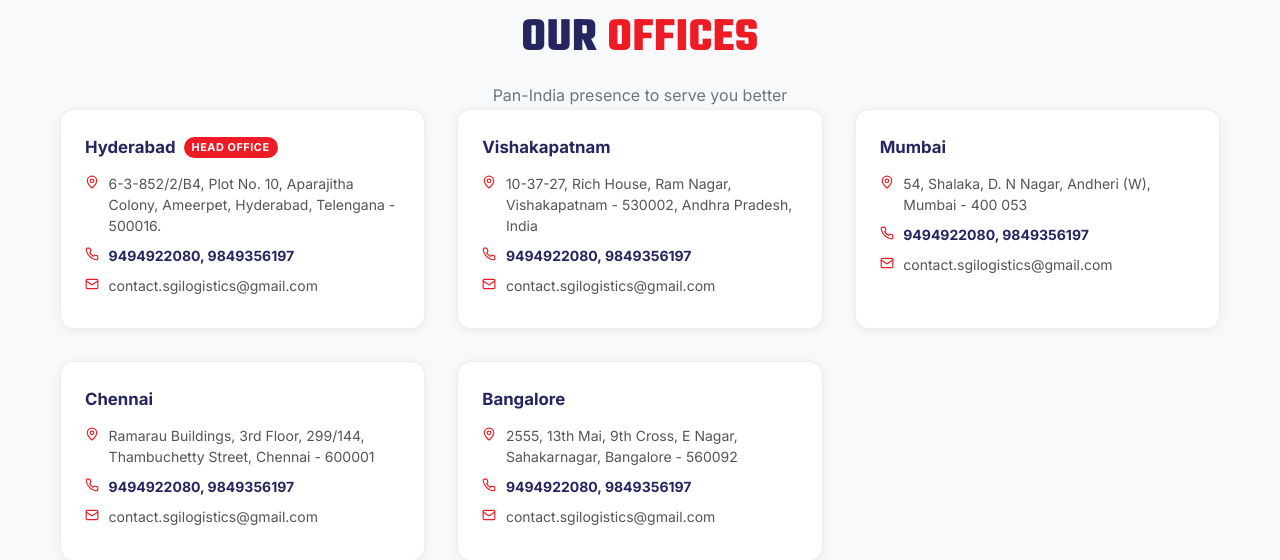
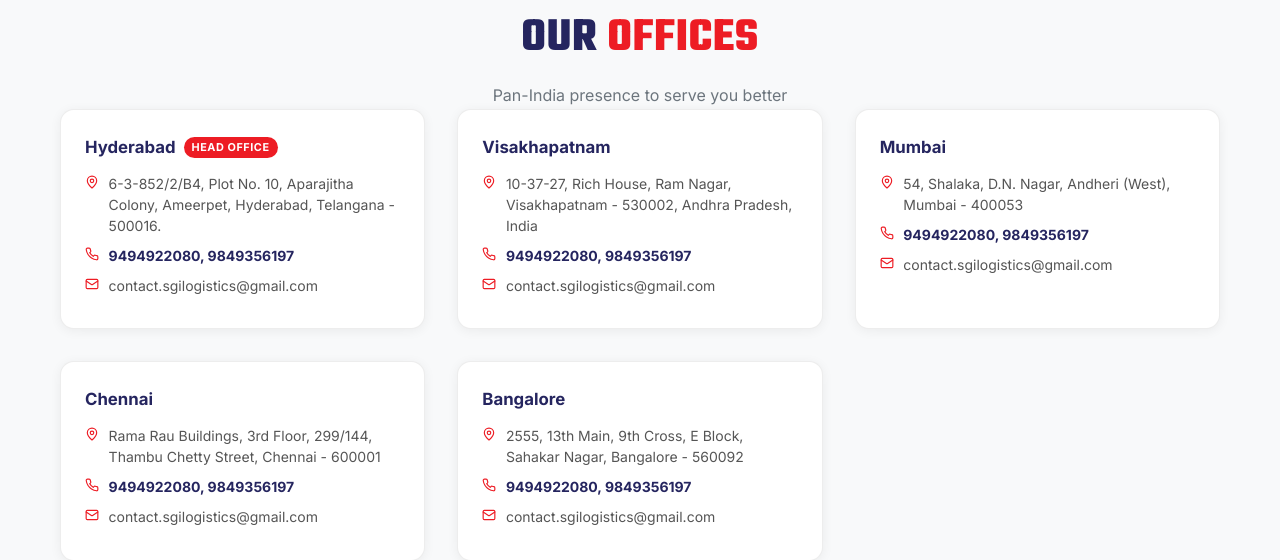
Before and after one commit to balajiprojects049-art/SRI-GANESH-INTEGRATED-LOGISTICS, a React (Vite) app in the folder client/: page / in a window 1280 px wide. Shown: the part 3980-4540 px from the top of the page. Built offline with nearby package versions, Linux system fonts and the light colour scheme; a web font is replaced by a local one.

Commit message:
Fix address spellings and structure across all branch office locations

```diff
--- a/client/src/components/Footer.jsx
+++ b/client/src/components/Footer.jsx
@@ -50,7 +50,7 @@ export default function Footer() {
             <ul className="footer-contact text-muted">
               <li className="flex gap-2 mb-3">
                 <MapPin className="text-accent shrink-0" size={20} />
-                <span>6-3-852/2/B4, Plot No. 10, Aparajitha Colony, Ameerpet, Hyderabad, Telengana - 500016.</span>
+                <span>6-3-852/2/B4, Plot No. 10, Aparajitha Colony, Ameerpet, Hyderabad, Telangana - 500016.</span>
               </li>
               <li className="flex gap-2 mb-3">
                 <Phone className="text-accent shrink-0" size={20} />
--- a/client/src/pages/Contact.jsx
+++ b/client/src/pages/Contact.jsx
@@ -12,35 +12,35 @@ export default function Contact() {
     {
       city: "Hyderabad",
       label: "Head Office",
-      address: "6-3-852/2/B4, Plot No. 10, Aparajitha Colony, Ameerpet, Hyderabad, Telengana - 500016.",
+      address: "6-3-852/2/B4, Plot No. 10, Aparajitha Colony, Ameerpet, Hyderabad, Telangana - 500016.",
       phone: "9494922080, 9849356197",
       email: "contact.sgilogistics@gmail.com"
     },
     {
-      city: "Vishakapatnam",
+      city: "Visakhapatnam",
       label: "Branch Office",
-      address: "10-37-27, Rich House, Ram Nagar, Vishakapatnam - 530002, Andhra Pradesh, India",
+      address: "10-37-27, Rich House, Ram Nagar, Visakhapatnam - 530002, Andhra Pradesh, India",
       phone: "9494922080, 9849356197",
       email: "contact.sgilogistics@gmail.com"
     },
     {
       city: "Mumbai",
       label: "Branch Office",
-      address: "54, Shalaka, D. N Nagar, Andheri (W), Mumbai - 400 053",
+      address: "54, Shalaka, D.N. Nagar, Andheri (West), Mumbai - 400053",
       phone: "9494922080, 9849356197",
       email: "contact.sgilogistics@gmail.com"
     },
     {
       city: "Chennai",
       label: "Branch Office",
-      address: "Ramarau Buildings, 3rd Floor, 299/144, Thambuchetty Street, Chennai - 600001",
+      address: "Rama Rau Buildings, 3rd Floor, 299/144, Thambu Chetty Street, Chennai - 600001",
       phone: "9494922080, 9849356197",
       email: "contact.sgilogistics@gmail.com"
     },
     {
       city: "Bangalore",
       label: "Branch Office",
-      address: "2555, 13th Mai, 9th Cross, E Block, Sahakarnagar, Bangalore - 560092",
+      address: "2555, 13th Main, 9th Cross, E Block, Sahakar Nagar, Bangalore - 560092",
       phone: "9494922080, 9849356197",
       email: "contact.sgilogistics@gmail.com"
     },
@@ -162,7 +162,7 @@ export default function Contact() {
                 <div className="contact-icon-box"><MapPin size={22} /></div>
                 <div className="contact-info-text">
                   <h4>Head Office Address</h4>
-                  <p>6-3-852/2/B4, Plot No. 10, Aparajitha Colony,<br/>Ameerpet, Hyderabad, Telengana - 500016.</p>
+                  <p>6-3-852/2/B4, Plot No. 10, Aparajitha Colony,<br/>Ameerpet, Hyderabad, Telangana - 500016.</p>
                 </div>
               </div>
 
@@ -211,7 +211,7 @@ export default function Contact() {
       {/* Embedded Map - Ameerpet Hyderabad */}
       <section className="map-section w-full" style={{ height: '400px' }}>
         <iframe
-          src="https://maps.google.com/maps?q=6-3-852/2/B4,Plot+No.+10,Aparajitha+Colony,Ameerpet,Hyderabad,Telengana-500016&t=&z=15&ie=UTF8&iwloc=&output=embed"
+          src="https://maps.google.com/maps?q=6-3-852/2/B4,Plot+No.+10,Aparajitha+Colony,Ameerpet,Hyderabad,Telangana-500016&t=&z=15&ie=UTF8&iwloc=&output=embed"
           width="100%"
           height="400"
           style={{border:0}}
--- a/client/src/pages/Home.jsx
+++ b/client/src/pages/Home.jsx
@@ -373,11 +373,11 @@ export default function Home() {
           </div>
           <div className="grid md:grid-cols-3 gap-6">
             {[
-              { city: "Hyderabad", label: "Head Office", address: "6-3-852/2/B4, Plot No. 10, Aparajitha Colony, Ameerpet, Hyderabad, Telengana - 500016.", phone: "9494922080, 9849356197", email: "contact.sgilogistics@gmail.com" },
-              { city: "Vishakapatnam", label: "Branch Office", address: "10-37-27, Rich House, Ram Nagar, Vishakapatnam - 530002, Andhra Pradesh, India", phone: "9494922080, 9849356197", email: "contact.sgilogistics@gmail.com" },
-              { city: "Mumbai", label: "Branch Office", address: "54, Shalaka, D. N Nagar, Andheri (W), Mumbai - 400 053", phone: "9494922080, 9849356197", email: "contact.sgilogistics@gmail.com" },
-              { city: "Chennai", label: "Branch Office", address: "Ramarau Buildings, 3rd Floor, 299/144, Thambuchetty Street, Chennai - 600001", phone: "9494922080, 9849356197", email: "contact.sgilogistics@gmail.com" },
-              { city: "Bangalore", label: "Branch Office", address: "2555, 13th Mai, 9th Cross, E Nagar, Sahakarnagar, Bangalore - 560092", phone: "9494922080, 9849356197", email: "contact.sgilogistics@gmail.com" },
+              { city: "Hyderabad", label: "Head Office", address: "6-3-852/2/B4, Plot No. 10, Aparajitha Colony, Ameerpet, Hyderabad, Telangana - 500016.", phone: "9494922080, 9849356197", email: "contact.sgilogistics@gmail.com" },
+              { city: "Visakhapatnam", label: "Branch Office", address: "10-37-27, Rich House, Ram Nagar, Visakhapatnam - 530002, Andhra Pradesh, India", phone: "9494922080, 9849356197", email: "contact.sgilogistics@gmail.com" },
+              { city: "Mumbai", label: "Branch Office", address: "54, Shalaka, D.N. Nagar, Andheri (West), Mumbai - 400053", phone: "9494922080, 9849356197", email: "contact.sgilogistics@gmail.com" },
+              { city: "Chennai", label: "Branch Office", address: "Rama Rau Buildings, 3rd Floor, 299/144, Thambu Chetty Street, Chennai - 600001", phone: "9494922080, 9849356197", email: "contact.sgilogistics@gmail.com" },
+              { city: "Bangalore", label: "Branch Office", address: "2555, 13th Main, 9th Cross, E Block, Sahakar Nagar, Bangalore - 560092", phone: "9494922080, 9849356197", email: "contact.sgilogistics@gmail.com" },
             ].map((loc, i) => (
               <motion.div key={i} whileHover={{ y: -6 }} className="office-card">
                 <div className="office-card-title">
```
